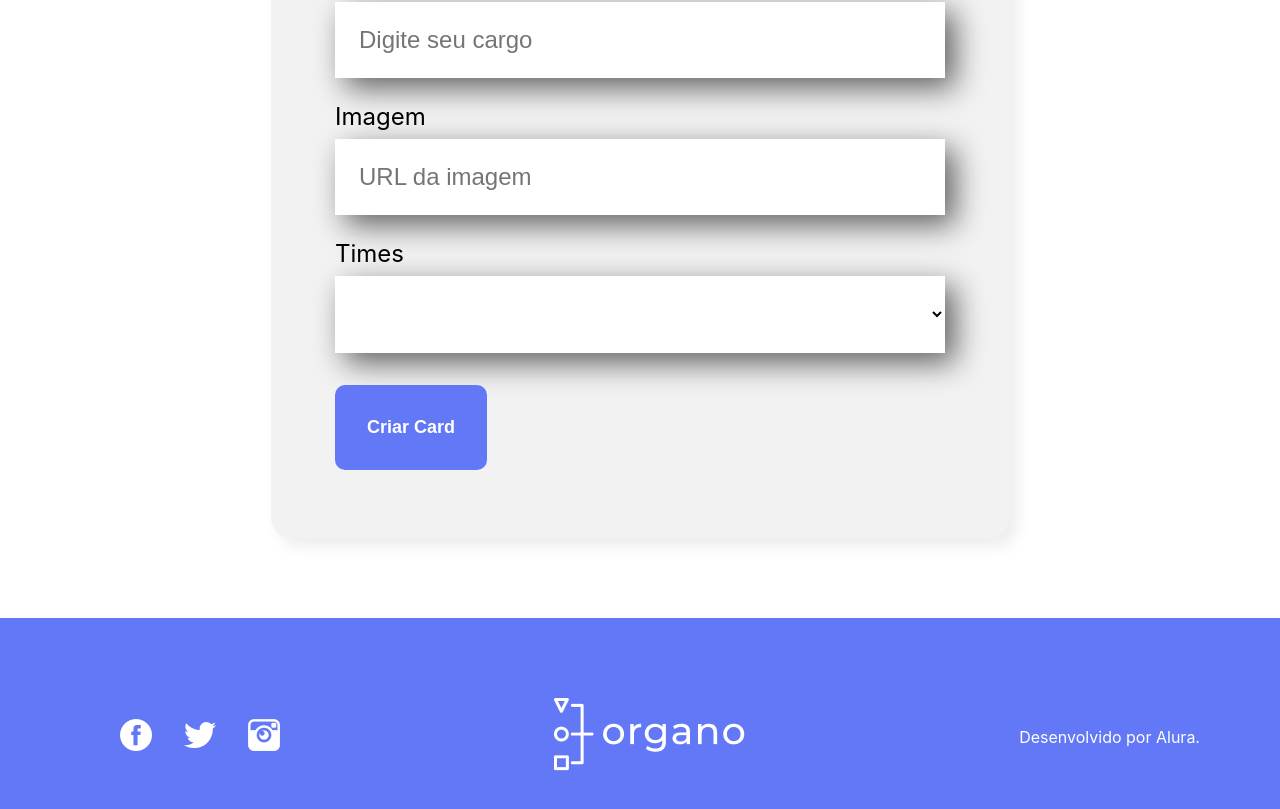
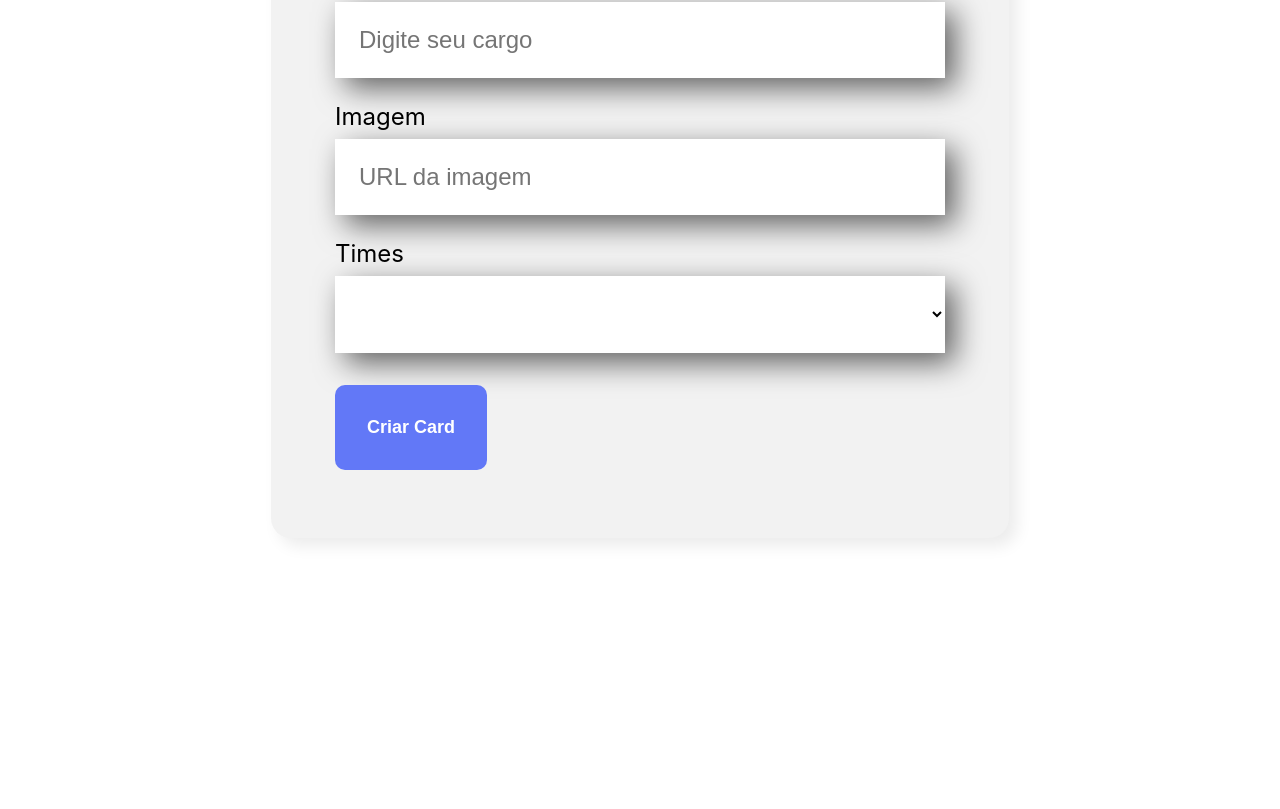
Before and after one commit to renatofm-dev/React-desenvolvendo-com-JavaScript, a React (Create React App) app: page / in a window 1280 px wide. Shown: the part 859-1668 px from the top of the page. After the commit the page ends 1477 px from the top, so only its background shows below. Built offline with nearby package versions, Linux system fonts and the light colour scheme.

Commit message:
changes in project

```diff
--- a/src/App.js
+++ b/src/App.tsx
@@ -2,8 +2,8 @@
 import { useState } from 'react';
 import Banner from './componentes/Banner';
 import Formulario from './componentes/Formulario';
-import Rodape from './componentes/Rodape';
 import Time from './componentes/Time';
+import { IColaborador } from './compartilhado/interfaces/IColaborador';
 
 
 function App() {
@@ -48,8 +48,8 @@ function App() {
 
 ]
 
-  const [colaboradores, setColaboradores] = useState([]);
-  const aoNovoColaboradorCadastrado = (colaborador) => {
+  const [colaboradores, setColaboradores] = useState<IColaborador[]>([]);
+  const aoNovoColaboradorCadastrado = (colaborador: IColaborador) => {
     setColaboradores([...colaboradores, colaborador])
   }
   return (
@@ -64,7 +64,6 @@ function App() {
         corSecundaria = {time.corSecundaria}
         colaboradores = {colaboradores.filter(colaborador => colaborador.time === time.nome)}
       />)}
-      <Rodape />
 
 
     </div>
--- a/src/compartilhado/interfaces/IColaborador.ts
+++ b/src/compartilhado/interfaces/IColaborador.ts
@@ -2,4 +2,5 @@ export interface IColaborador {
     nome: string
     cargo: string
     imagem: string
+    time?: string
 }
--- a/src/componentes/Botao/index.tsx
+++ b/src/componentes/Botao/index.tsx
@@ -4,7 +4,7 @@ import './Botao.css';
 import React from 'react';
 
 interface BotaoProps {
-    children: ReactElement
+    children: ReactElement | string
 }
 
 const Botao = (props: BotaoProps) => {
--- a/src/componentes/CampoTexto/index.tsx
+++ b/src/componentes/CampoTexto/index.tsx
@@ -8,10 +8,10 @@ interface CampoTextoProps {
         placeholder: string
         label: string
         valor: string
-        obrigatorio: boolean
+        obrigatorio?: boolean
 }
 
-const CampoTexto = ({ aoAlterado, label, obrigatorio, valor, placeholder } : CampoTextoProps) => {
+const CampoTexto = ({ aoAlterado, label, valor, placeholder, obrigatorio = false } : CampoTextoProps) => {
 
     // let valor = ''
     // const [valor, setValor] = useState('')
--- a/src/componentes/Formulario/index.js
+++ b/src/componentes/Formulario/index.tsx
@@ -3,8 +3,14 @@ import Botao from '../Botao'
 import CampoTexto from '../CampoTexto'
 import ListaSuspensa from '../ListaSuspensa'
 import './Formulario.css'
+import { IColaborador } from '../../compartilhado/interfaces/IColaborador'
 
-const Formulario = (props) => {
+interface FormularioProps {
+    aoColaboradorCadastrado: (colaborador: IColaborador) => void
+    times: string[]
+}
+
+const Formulario = (props: FormularioProps) => {
 
 
     const [nome, setNome] = useState('');
@@ -12,7 +18,7 @@ const Formulario = (props) => {
     const [imagem, setImagem] = useState('');
     const [time, setTime] = useState('');
 
-    const aoSalvar =  (event) => {
+    const aoSalvar =  (event: React.FormEvent<HTMLFormElement>) => {
         event.preventDefault();
         console.log('foi submetido =>', nome, cargo, imagem, time)
         props.aoColaboradorCadastrado({
@@ -57,8 +63,9 @@ const Formulario = (props) => {
 
                 <ListaSuspensa
                     obrigatorio={true}
-                    label="Times" itens={props.times}
-                    valor = {props.times}
+                    label="Times"
+                    itens={props.times}
+                    valor = {time}
                     aoAlterado = {valor => setTime(valor)}
                 />
 
--- a/src/componentes/ListaSuspensa/index.tsx
+++ b/src/componentes/ListaSuspensa/index.tsx
@@ -3,7 +3,7 @@ import './ListaSuspensa.css'
 interface ListaSuspensaProps {
     aoAlterado: (valor: string) => void
     label: string
-    required: boolean
+    obrigatorio: boolean
     valor: string
     itens: string[]
 
@@ -14,7 +14,7 @@ const ListaSuspensa = (props: ListaSuspensaProps) => {
         <div className='lista-suspensa'>
             <label>{props.label}</label>
             <select onChange={event => props.aoAlterado(event.target.value)}
-             required={props.required}
+             required={props.obrigatorio}
               value={props.valor}>
 
                 <option value=""></option>
--- a/src/componentes/Rodape/Rodape.css
+++ /dev/null
@@ -1,18 +0,0 @@
-.footer {
-    background-color: #6278F7;
-    display: flex;
-    justify-content: space-between;
-    color: #fff;
-    align-items: center;
-    padding: 80px;
-}
-
-.footer ul li{
-    display: inline-block;
-    list-style: none;
-    margin-right: 32px;
-}
-
-.footer ul li:last-child {
-    margin-right: 0;
-}
--- a/src/componentes/Rodape/index.js
+++ /dev/null
@@ -1,37 +0,0 @@
-import './Rodape.css'
-
-const Rodape = () => {
-    return (
-        <footer className='footer'>
-            <section>
-                <ul>
-                    <li>
-                        <a href='facebook.com' target="_blank" >
-                            <img src='/imagens/fb.png' alt='' />
-                        </a>
-                    </li>
-                    <li>
-                        <a href='twitter.com' target="__blank">
-                            <img src='imagens/tw.png' alt='' />
-                        </a>
-                    </li>
-                    <li>
-                        <a href='instagram.com' target="__blank">
-                            <img src='imagens/ig.png' alt='' />
-                        </a>
-                    </li>
-                </ul>
-            </section>
-
-            <section className='logo'>
-                <img src='imagens/logo.png' alt='logo'/>
-            </section>
-
-             <section className='text'>
-                <p>Desenvolvido por Alura.</p>
-             </section>
-        </footer>
-    )
-}
-
-export default Rodape
--- a/src/componentes/Time/index.tsx
+++ b/src/componentes/Time/index.tsx
@@ -1,6 +1,7 @@
 import { IColaborador } from '../../compartilhado/interfaces/IColaborador'
 import './Time.css'
 import Colaborador from '../Colaborador'
+import React from 'react'
 
 interface TimeProps {
     corPrimaria: string
@@ -12,7 +13,7 @@ interface TimeProps {
 const Time = (props: TimeProps) => {
     const estilosCSS = {backgroundColor:props.corSecundaria}
     return (
-        props.colaboradores.length > 0 && //renderização condicional
+        props.colaboradores.length > 0 ? //renderização condicional
         <section className='time' style={estilosCSS}>
             <h3 style={{ borderColor: props.corPrimaria }}>{props.nome}</h3>
             <div className='colaboradores'>
@@ -26,7 +27,7 @@ const Time = (props: TimeProps) => {
                 />)}
             </div>
         </section>
-
+        : <></>
     )
 
 }
--- a/src/index.js
+++ b/src/index.tsx
@@ -3,7 +3,7 @@ import ReactDOM from 'react-dom/client';
 import './index.css';
 import App from './App';
 
-const root = ReactDOM.createRoot(document.getElementById('root'));
+const root = ReactDOM.createRoot(document.getElementById('root')!);
 root.render(
   <React.StrictMode>
     <App />
```
